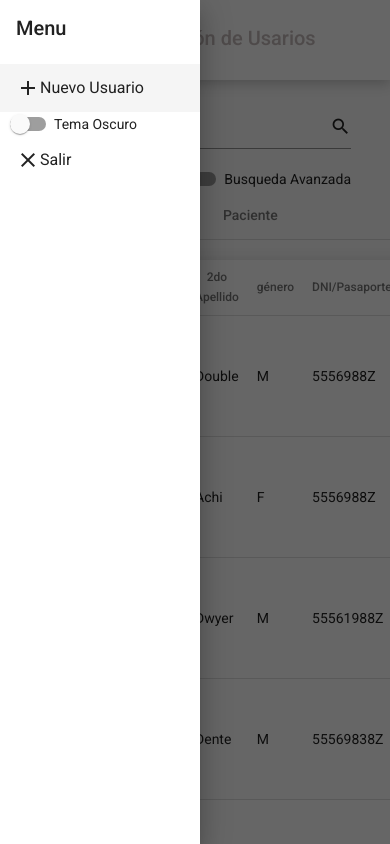
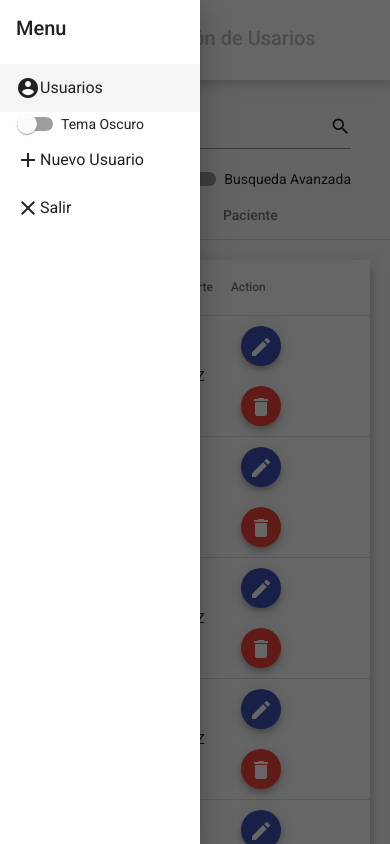
Before and after one commit to williamvn/UserManagement, an Angular app: page /users in a window 390 px wide. Both pictures are taken after a click on the button "menu". Built offline with nearby package versions, Linux system fonts and the light colour scheme; data requests are answered from the project's data file.

Commit message:
Users Responsive Style

```diff
--- a/src/app/top-bar/top-bar.component.html
+++ b/src/app/top-bar/top-bar.component.html
@@ -3,10 +3,13 @@
     [mode]="(isHandset$ | async) ? 'over' : 'over'">
     <mat-toolbar>Menu</mat-toolbar>
     <mat-nav-list>
+      <a mat-list-item routerLink="/users">
+        <mat-icon>account_circle</mat-icon>  Usuarios
+      </a>
+      <mat-slide-toggle class="ml-1" color="primary" name="DarkTheme">Tema Oscuro</mat-slide-toggle>
       <a mat-list-item routerLink="/user/new">
         <mat-icon>add</mat-icon> Nuevo Usuario
       </a>
-      <mat-slide-toggle class="ml-1" color="primary" name="rememberMe">Tema Oscuro</mat-slide-toggle>
       <a mat-list-item routerLink="/login">
         <mat-icon>clear</mat-icon> Salir
       </a>
--- a/src/app/top-bar/top-bar.component.scss
+++ b/src/app/top-bar/top-bar.component.scss
@@ -15,7 +15,7 @@ $textColor: rgb(197, 186, 186);
 .mat-toolbar.mat-primary {
   position: sticky;
   top: 0;
-  z-index: 1;
+  z-index: 100;
 }
 
 .navbar{
@@ -39,7 +39,7 @@ $textColor: rgb(197, 186, 186);
 }
 
 .ml-1{
-  margin-left: 10px;
+  margin-left: 17px;
 }
 
 .row{
--- a/src/app/users/users.component.html
+++ b/src/app/users/users.component.html
@@ -29,22 +29,47 @@
 
 <mat-tab-group>
     <mat-tab label="Todo">
+        <div *ngIf="!(isHandset$|async)">
             <app-users-list *ngIf="users != undefined" [users]="users"
                 [displayedColumns]="['id', 'name', 'firstName', 'lastName', 'gender', 'docId', 'action']"
-            [columnsNames]="['Id', 'Nombre', 'Apellido', '2do Apellido', 'género', 'DNI/Pasaporte', 'action']">
+                [columnsNames]="['Id', 'Nombre', 'Apellido', '2do Apellido', 'Género', 'DNI/Pasaporte', 'Action']">
             </app-users-list>
+        </div>
+        <div *ngIf="(isHandset$|async)">
+            <app-users-list *ngIf="users != undefined" [users]="users"
+                [displayedColumns]="['id', 'name', 'docId', 'action']"
+                [columnsNames]="['Id', 'Nombre', 'DNI/Pasaporte', 'Action']">
+            </app-users-list>
+        </div>
     </mat-tab>
     <mat-tab label="Profesional">
+        <div *ngIf="!(isHandset$|async)">
             <app-users-list *ngIf="professionals != undefined" [users]="professionals"
-            [displayedColumns]="['id', 'name', 'type', 'firstName', 'lastName', 'gender', 'docId', 'noCollegiate', 'action']"
-            [columnsNames]="['Id', 'Nombre', 'Tipo', 'Apellido', '2do Apellido', 'genero', 'DNI/Pasaporte', 'No. Colegiado', 'action']">
+                [displayedColumns]="['id', 'name', 'firstName', 'lastName', 'type', 'gender', 'docId', 'noCollegiate', 'action']"
+                [columnsNames]="['Id', 'Nombre', 'Apellido', '2do Apellido', 'Tipo', 'Género', 'DNI/Pasaporte', 'No. Colegiado', 'Action']">
             </app-users-list>
+        </div>
+        <div *ngIf="(isHandset$|async)">
+            <app-users-list *ngIf="professionals != undefined" [users]="professionals"
+                [displayedColumns]="['id', 'name', 'docId', 'type', 'action']"
+                [columnsNames]="['Id', 'Nombre', 'DNI/Pasaporte', 'Tipo', 'Action']">
+            </app-users-list>
+        </div>
+
     </mat-tab>
     <mat-tab label="Paciente">
+        <div *ngIf="!(isHandset$|async)">
             <app-users-list *ngIf="patients != undefined" [users]="patients"
-            [displayedColumns]="['id', 'NHC', 'name', 'firstName', 'lastName', 'gender', 'docId', 'action']"
-            [columnsNames]="['Id', 'NHC', 'Nombre', 'Apellido', '2do Apellido', 'genero', 'DNI/Pasaporte', 'action']">
+                [displayedColumns]="['id', 'name', 'firstName', 'lastName', 'NHC', 'gender', 'docId', 'action']"
+                [columnsNames]="['Id', 'Nombre', 'Apellido', '2do Apellido','NHC', 'Género', 'DNI/Pasaporte', 'Action']">
             </app-users-list>
+        </div>
+        <div *ngIf="(isHandset$|async)">
+            <app-users-list *ngIf="patients != undefined" [users]="patients"
+                [displayedColumns]="['id', 'name', 'docId', 'action']"
+                [columnsNames]="['Id', 'Nombre','DNI/Pasaporte', 'Action']">
+            </app-users-list>
+        </div>
     </mat-tab>
 </mat-tab-group>
 <button mat-raised-button color="primary" class="add" routerLink="/user/new">
--- a/src/app/users/users.component.ts
+++ b/src/app/users/users.component.ts
@@ -6,6 +6,10 @@ import { Patient } from '../model/patient';
 import { DialogComponent } from '../dialog/dialog.component';
 import { MatSnackBar } from '@angular/material/snack-bar';
 import { MatDialog } from '@angular/material/dialog';
+import { BreakpointObserver, Breakpoints } from '@angular/cdk/layout';
+import { Observable } from 'rxjs';
+import { map, shareReplay } from 'rxjs/operators';
+
 
 
 @Component({
@@ -14,7 +18,6 @@ import { MatDialog } from '@angular/material/dialog';
   styleUrls: ['./users.component.scss']
 })
 export class UsersComponent implements OnInit {
-
   users: User[];
   professionals: Professional[];
   patients: Patient[];
@@ -24,7 +27,14 @@ export class UsersComponent implements OnInit {
   private _patientsBackup: Patient[];
   private _userSaveBackup: User[];
   advancedQuery: boolean;
-  constructor(private userService: UserService, public dialog: MatDialog, private _snackBar: MatSnackBar) { }
+
+  isHandset$: Observable<boolean> = this.breakpointObserver.observe(Breakpoints.Handset)
+    .pipe(
+      map(result => result.matches),
+      shareReplay()
+    );
+
+  constructor(private userService: UserService, public dialog: MatDialog, private _snackBar: MatSnackBar, private breakpointObserver: BreakpointObserver) { }
 
   ngOnInit(): void {
     this.loadUsers();
```
Also changed, not shown: src/assets/db.json. Lines whose indentation alone changed are shown as unchanged.
